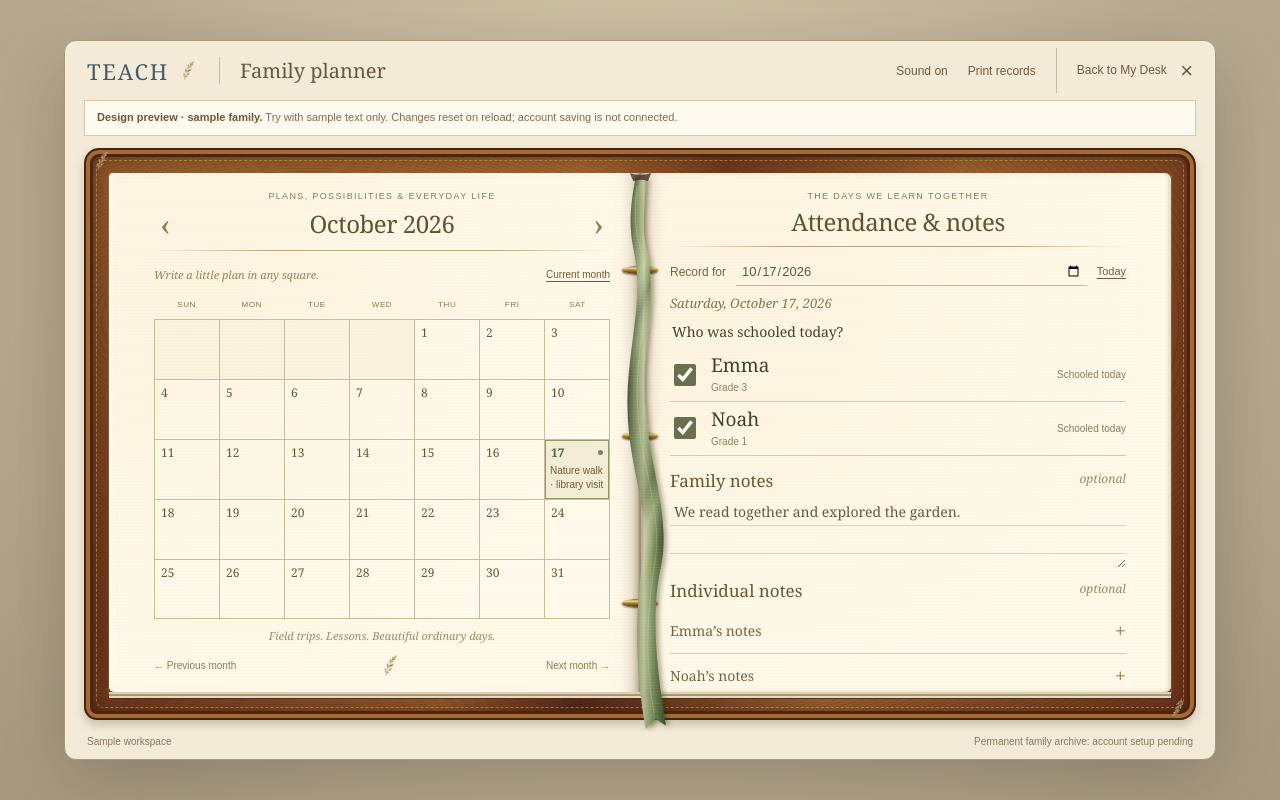
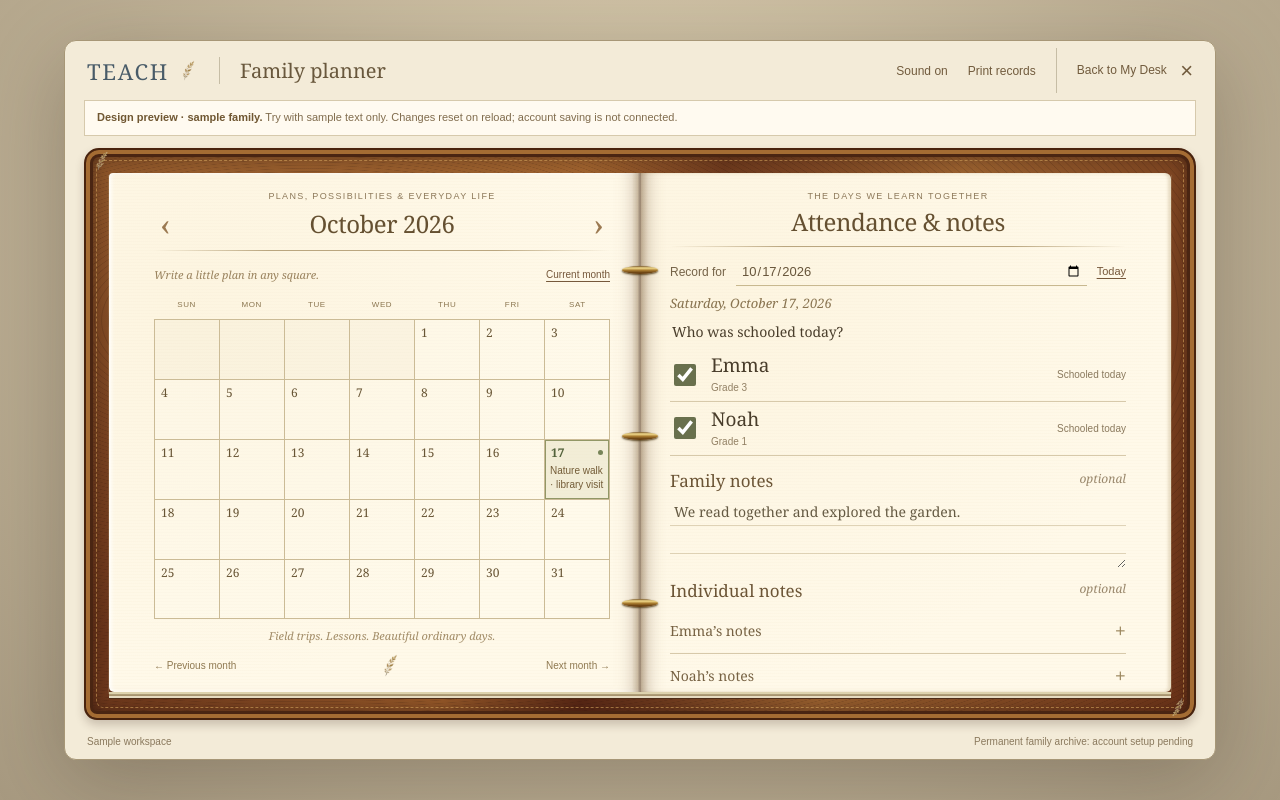
Before and after one commit to JPhoenix-9/TEACH, a Next.js app: page /planner/preview in a window 1280 px wide. Built offline with nearby package versions, Linux system fonts and the light colour scheme.

Commit message:
Remove Planner bookmark ribbon and retain the three-ring binding

```diff
--- a/app/planner/preview/ClothRibbon.js
+++ /dev/null
@@ -1,16 +0,0 @@
-export default function ClothRibbon({className}){
-  return <svg className={className} viewBox="0 0 80 760" preserveAspectRatio="none" aria-hidden="true" focusable="false">
-    <defs>
-      <linearGradient id="ribbon-satin" x1="0" x2="1"><stop offset="0" stopColor="#3f4e2b"/><stop offset=".19" stopColor="#78895a"/><stop offset=".42" stopColor="#bec69a"/><stop offset=".61" stopColor="#899b67"/><stop offset=".84" stopColor="#52663a"/><stop offset="1" stopColor="#354825"/></linearGradient>
-      <linearGradient id="ribbon-shade" x1="0" y1="0" x2=".18" y2="1"><stop stopColor="#1d2514"/><stop offset=".07" stopColor="#1d2514" stopOpacity="0"/><stop offset=".23" stopColor="#eff1c7" stopOpacity=".16"/><stop offset=".29" stopColor="#253416" stopOpacity=".26"/><stop offset=".36" stopColor="#ffffff" stopOpacity="0"/><stop offset=".64" stopColor="#18250c" stopOpacity=".24"/><stop offset=".7" stopColor="#f7f6d5" stopOpacity=".26"/><stop offset=".78" stopColor="#ffffff" stopOpacity="0"/><stop offset="1" stopColor="#263919" stopOpacity=".1"/></linearGradient>
-      <pattern id="ribbon-weave" width="3" height="4" patternUnits="userSpaceOnUse"><path d="M0 0V4M0 2H3" fill="none" stroke="#e1e7bc" strokeWidth=".35" opacity=".22"/></pattern>
-      <path id="ribbon-shape" d="M29 7 C29 35 25 65 29 99 C42 175 23 239 29 321 C33 401 51 464 43 530 C33 597 39 673 47 748 L38 739 L29 753 C20 675 19 602 26 530 C34 459 14 401 13 322 C11 242 29 177 18 101 C13 64 17 33 20 7Z"/>
-      <filter id="ribbon-drop" x="-50%" y="-10%" width="220%" height="130%"><feDropShadow dx="3" dy="2" stdDeviation="2.1" floodColor="#352910" floodOpacity=".35"/></filter>
-    </defs>
-    <use href="#ribbon-shape" fill="url(#ribbon-satin)" filter="url(#ribbon-drop)"/>
-    <use href="#ribbon-shape" fill="url(#ribbon-shade)"/>
-    <use href="#ribbon-shape" fill="url(#ribbon-weave)"/>
-    <path d="M21 18 C18 69 21 83 25 105 C36 176 18 242 22 321 C25 400 45 463 37 530 C29 603 29 671 37 736" fill="none" stroke="#e0e5bb" strokeWidth=".7" opacity=".4"/>
-    <path d="M15 0 Q24 5 34 0 L31 11 Q24 7 18 11Z" fill="#36281b" opacity=".75"/>
-  </svg>;
-}
--- a/app/planner/preview/Planner.js
+++ b/app/planner/preview/Planner.js
@@ -2,7 +2,6 @@
 import {useEffect,useRef,useState} from "react";
 import {dateKey,monthCells,makeReport} from "./model.mjs";
 import s from "./planner.module.css";
-import ClothRibbon from "./ClothRibbon";
 
 const children=[{id:"emma",name:"Emma",grade:"Grade 3"},{id:"noah",name:"Noah",grade:"Grade 1"}];
 const empty={attendance:{},childNotes:{},familyNote:"",event:""};
@@ -58,7 +57,7 @@ export default function Planner(){
             <div className={s.childNotes}><p className={s.noteLabel}>Individual notes <span>optional</span></p>{children.map(child=><div key={child.id} className={s.childNote}><button type="button" aria-expanded={notesOpen[child.id]??!!record.childNotes[child.id]} aria-controls={`notes-${child.id}`} onClick={()=>setNotesOpen(o=>({...o,[child.id]:!(o[child.id]??!!record.childNotes[child.id])}))}>{child.name}’s notes <span aria-hidden="true">{(notesOpen[child.id]??!!record.childNotes[child.id])?"−":"+"}</span></button>{(notesOpen[child.id]??!!record.childNotes[child.id])&&<textarea id={`notes-${child.id}`} aria-label={`${child.name}'s notes`} className={s.childText} value={record.childNotes[child.id]||""} placeholder={`A note just for ${child.name}…`} onChange={e=>update(day,{childNotes:{...record.childNotes,[child.id]:e.target.value}})}/>}</div>)}</div>
             <div className={s.pageFoot}><span>Our family’s story, one day at a time.</span><img className={s.footerLeaf} src="/teach-approved-leaf.png" alt="" aria-hidden="true"/></div>
           </section>
-        </div><ClothRibbon className={s.ribbon}/>
+        </div>
       </div>}
       <p className={s.archiveStatus}>Sample workspace <span>Permanent family archive: account setup pending</span></p>
     </section>
```
Also changed, not shown: 2 other files (tests, documents, lock files or other folders).
